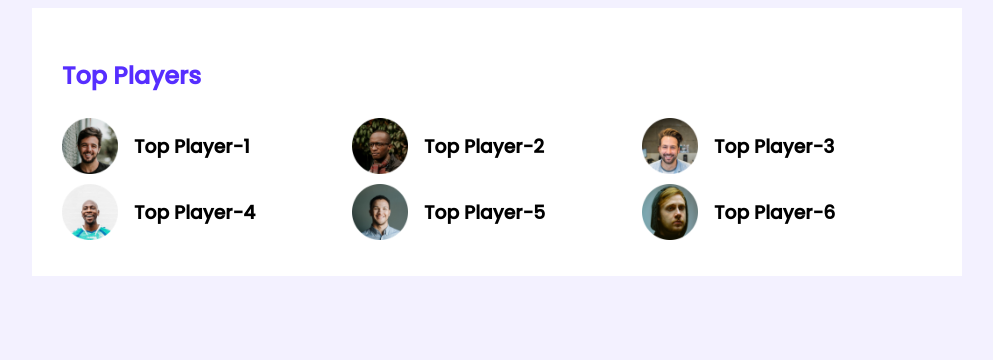
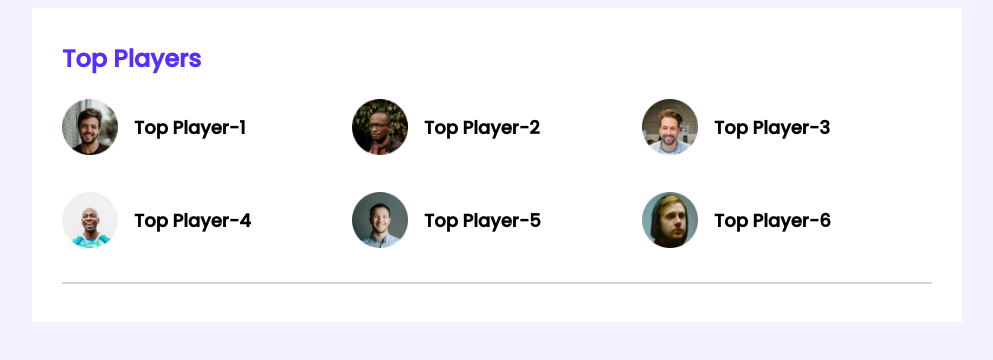
Before and after one commit to mostaqurrahman/leader-board-css3, a plain HTML site: page index.html in a window 1280 px wide. Shown: the whole page, without its empty margins (143-1136 px from the left). Drawn offline with Linux system fonts and the light colour scheme.

Commit message:
added top players

```diff
--- a/index.html
+++ b/index.html
@@ -49,6 +49,8 @@
                     </div>
                 </div>
             </div>
+            <hr>
+
         </section>
     </main>
 </body>
--- a/styles/styles.css
+++ b/styles/styles.css
@@ -14,16 +14,25 @@ main{
     background: #FFFFFF;
     width: 870px;
     padding: 30px;
+}
+hr{
+    border: 1px solid #D1D1D1;
+}
 
+/* Top players styles */
+
+.top-players{
+    margin-bottom: 30px;
 }
-/* Top players styles */
 .section-title{
     color: #562EFF;
     font-size: 24px;
+    margin-top: 3px;
 }
 .players{
     display: grid;
     grid-template-columns: repeat(3, 1fr);
+    grid-row-gap: 30px;
 }
 .player{
     display: flex;
@@ -35,4 +44,5 @@ main{
 }
 .player-name{
     margin-left: 16px;
+    font-size: 18px;
 }
```
